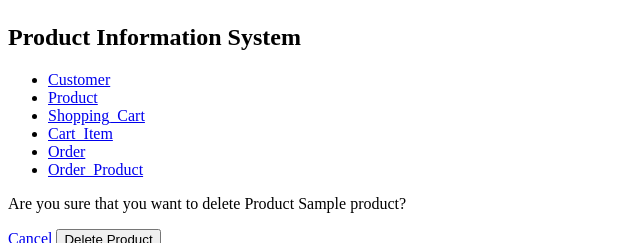
After one commit to chiayi0327/django-finalproject, a Django app: template finalpro/productinfo/templates/productinfo/product_confirm_delete.html in a window 1280 px wide. The commit adds this page. Shown: the part 56-299 px from the top of the page, without its empty margins (0-640 px from the left). Run offline with Django 3.2, Linux system fonts and the light colour scheme; the template is opened without the code that fills it: most values are stand-ins (such as "Sample title", 1, 10 or a date in 2020).

Commit message:
product delete

```diff
--- a/finalpro/productinfo/models.py
+++ b/finalpro/productinfo/models.py
@@ -96,6 +96,11 @@ class Product(models.Model):
 
 	def get_update_url(self):
 		return reverse('productinfo_product_update_urlpattern',
+					   kwargs={'pk':self.pk}
+					   )
+
+	def get_delete_url(self):
+		return reverse('productinfo_product_delete_urlpattern',
 					   kwargs={'pk':self.pk}
 					   )
 
--- /dev/null
+++ b/finalpro/productinfo/templates/productinfo/product_confirm_delete.html
@@ -0,0 +1,19 @@
+{% extends 'productinfo/base.html' %}
+
+{% block title %}
+    Delete Product
+{% endblock %}
+
+{% block content %}
+    <form
+        action="{{ product.get_delete_url }}"
+        method="post">
+        {% csrf_token %}
+        <p>
+            Are you sure that you want to delete
+            Product {{ product }}?
+        </p>
+        <a href="{{ product.get_absolute_url }}">Cancel</a>
+        <button type="submit">Delete Product</button>
+    </form>
+{% endblock %}
--- a/finalpro/productinfo/templates/productinfo/product_detail.html
+++ b/finalpro/productinfo/templates/productinfo/product_detail.html
@@ -10,6 +10,7 @@
         <li>
             <a href="{{ product.get_update_url }}">
                 Edit Product</a></li>
+            <a href="{{ product.get_delete_url }}">Delete Product</a>
     </ul>
     <section>
         <table>
--- a/finalpro/productinfo/urls.py
+++ b/finalpro/productinfo/urls.py
@@ -24,6 +24,7 @@ from productinfo.views import (
     CartItemUpdate,
     OrderUpdate,
     OrderProductUpdate,
+    ProductDelete,
 
 )
 
@@ -60,6 +61,10 @@ urlpatterns = [
     path('product/<int:pk>/update/',
          ProductUpdate.as_view(),
          name='productinfo_product_update_urlpattern'),
+
+    path('product/<int:pk>/delete/',
+         ProductDelete.as_view(),
+         name='productinfo_product_delete_urlpattern'),
 
     path('shoppingcart/',
          ShoppingCartList.as_view(),
```
Also changed, not shown: finalpro/productinfo/views.py (+27 -4 lines), finalpro/db.sqlite3.
